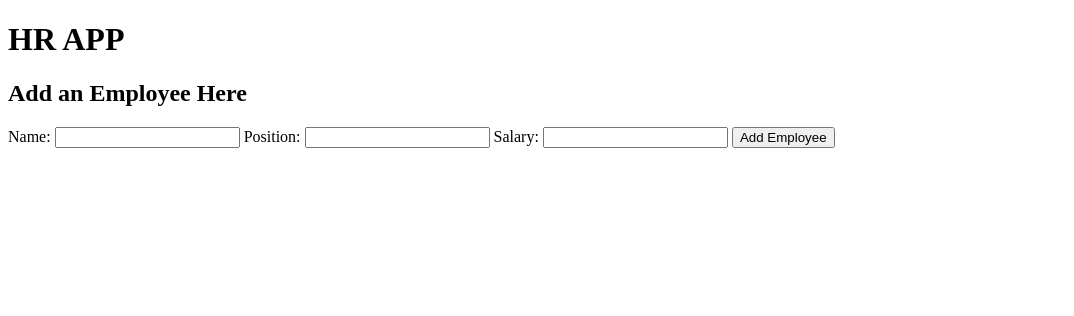
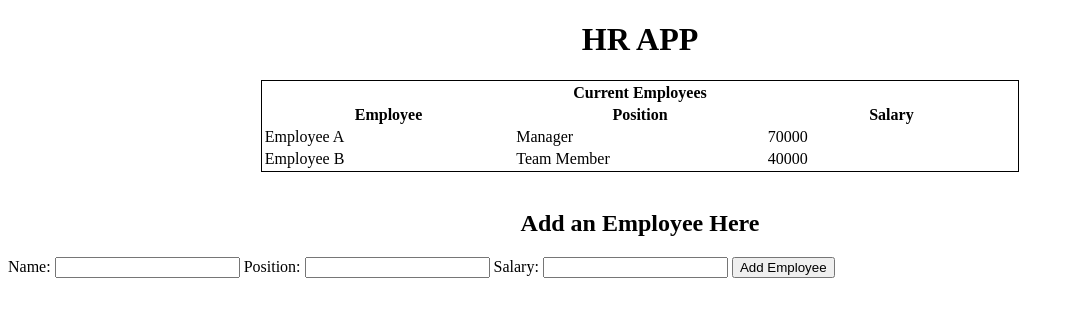
Before and after one commit to JoeBreidinger/HR-App-Demo, a plain HTML site: page index.html in a window 1280 px wide. Shown: the whole page, without its empty margins (0-1074 px from the left). Drawn offline with Linux system fonts and the light colour scheme.

Commit message:
added functionality to display all employee in table

```diff
--- a/index.html
+++ b/index.html
@@ -3,10 +3,27 @@
   <head>
     <meta charset="UTF-8" />
     <meta name="viewport" content="width=device-width, initial-scale=1.0" />
+    <link rel="stylesheet" href="styles.css" />
     <title>HR APP</title>
   </head>
   <body>
     <h1>HR APP</h1>
+    <table id="employee-table">
+      <thead>
+        <tr class="header-first-row">
+          <th colspan="3">Current Employees</th>
+        </tr>
+        <tr>
+          <th>Employee</th>
+          <th>Position</th>
+          <th>Salary</th>
+        </tr>
+      </thead>
+      <tbody>
+        <!-- dynamically placed by JS -->
+      </tbody>
+    </table>
+    <br />
     <h2>Add an Employee Here</h2>
     <form id="add-employee">
       <label>Name: <input type="text" name="name" /> </label>
--- a/script.js
+++ b/script.js
@@ -10,6 +10,23 @@ const employeeList = [
   { Name: "Employee A", Position: "Manager", Salary: 70000 },
   { Name: "Employee B", Position: "Team Member", Salary: 40000 },
 ];
+
+const tableBody = document.querySelector("#employee-table tbody");
+console.log(tableBody);
+
+function createEmployeeRows() {
+  const employeeRows = employeeList.map((employee) => {
+    const newRow = document.createElement("tr");
+    for (const property in employee) {
+      const newCell = document.createElement("td");
+      newCell.textContent = employee[property];
+      newRow.appendChild(newCell);
+    }
+    return newRow;
+  });
+  tableBody.replaceChildren(...employeeRows);
+}
+createEmployeeRows();
 
 let userIsFinished = false;
 // while (!userIsFinished) {
--- /dev/null
+++ b/styles.css
@@ -0,0 +1,11 @@
+#employee-table {
+  table-layout: fixed;
+  width: 60%;
+  border: 1px solid black;
+  margin: 0 auto;
+}
+
+h1,
+h2 {
+  text-align: center;
+}
```
